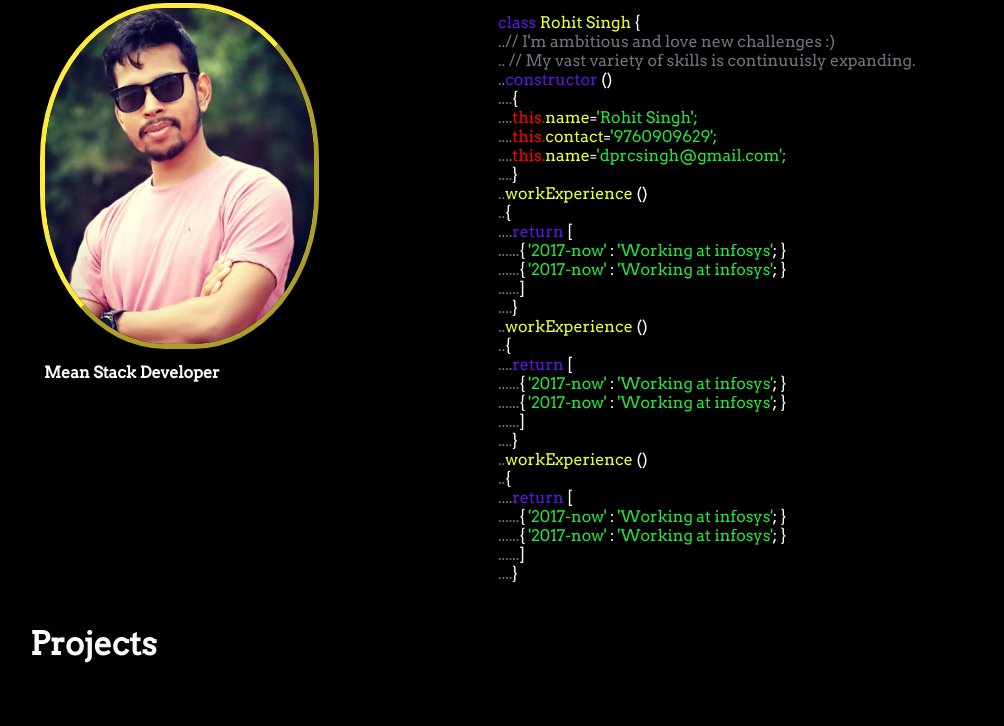
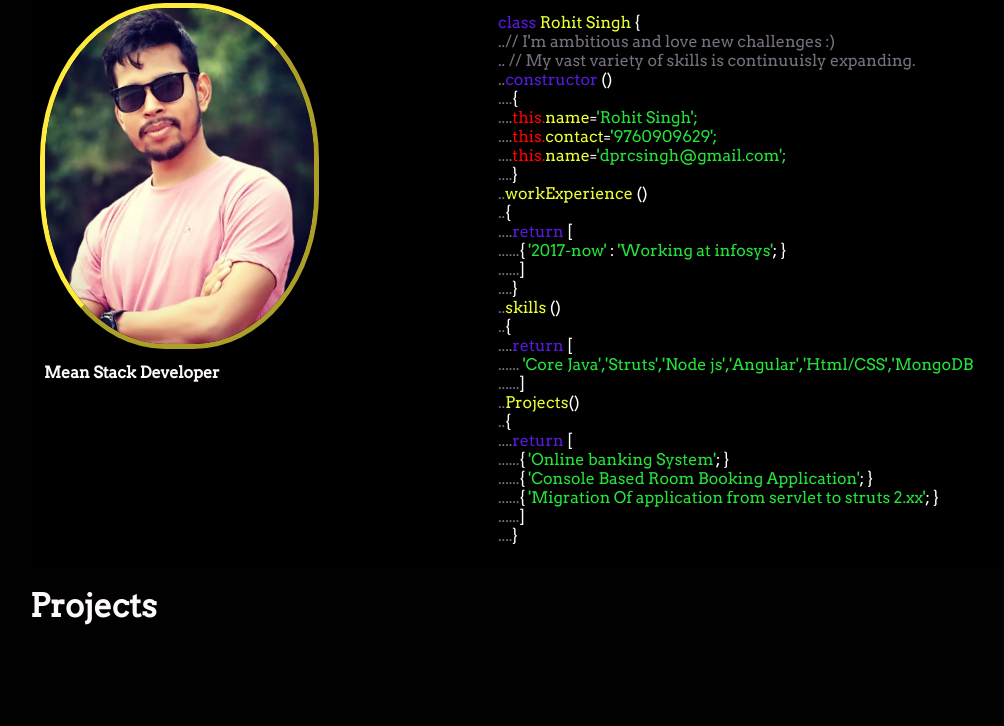
Before and after one commit to dprcsingh/WebProject, a plain HTML site: page index.html in a window 1280 px wide. Shown: the part 807-1533 px from the top of the page, without its empty margins (93-1097 px from the left). Drawn offline with Linux system fonts and the light colour scheme.

Commit message:
portfolio.V1

```diff
--- a/index.html
+++ b/index.html
@@ -5,6 +5,7 @@
          <link rel="stylesheet" type="text/css" href="abc.css">
         <link rel="stylesheet" type="text/css" href="responsive.css">
         <link rel="stylesheet" href="https://use.fontawesome.com/releases/v5.6.3/css/all.css" integrity="sha384-UHRtZLI+pbxtHCWp1t77Bi1L4ZtiqrqD80Kn4Z8NTSRyMA2Fd33n5dQ8lWUE00s/" crossorigin="anonymous">
+
     </head>
     <body>
         <div class="container">
@@ -60,7 +61,7 @@
 
                 <div class="landingContent">
                 <h2>I am Rohit <span class="yello">Singh</span></h2>
-                <h3>I <span>design</span> and <span>develope</span>   <span class="anim-text"></span></h3>
+                <h3>I <span>design</span> and <span>develop&nbsp;</span><span class="anim-text"></span></h3>
 
 
                 </div>
@@ -88,31 +89,28 @@
       <div class="method"><span class="dot">....</span>return <span class="braces">[</span></div>
       <div class="braces"><span class="dot">......</span>{
           <span class="string">'2017-now' <span class="braces">:</span> 'Working at infosys'<span class="braces">; }</span></span></div>
-      <div class="braces"><span class="dot">......</span>{
-          <span class="string">'2017-now' <span class="braces">:</span> 'Working at infosys'<span class="braces">; }</span></span></div>
+
         <div class="braces"><span class="dot">......</span>]</div>
         <div class="braces"><span class="dot">....</span>}</div>
 
           <!--Skills-->
-          <div class="propname"><span class="dot">..</span>workExperience <span class="braces">()</span> </div>
+          <div class="propname"><span class="dot">..</span>skills <span class="braces">()</span> </div>
+      <div class="braces"><span class="dot">..</span><span class="braces">{</span></div>
+      <div class="method"><span class="dot">....</span>return <span class="braces">[</span></div>
+        <span class="dot">......</span>
+          <span class="string"> 'Core Java','Struts','Node js','Angular','Html/CSS','MongoDB</span>
+        <div class="braces"><span class="dot">......</span>]</div>
+
+          <!--Project -->
+          <div class="propname"><span class="dot">..</span>Projects<span class="braces">()</span> </div>
       <div class="braces"><span class="dot">..</span><span class="braces">{</span></div>
       <div class="method"><span class="dot">....</span>return <span class="braces">[</span></div>
       <div class="braces"><span class="dot">......</span>{
-          <span class="string">'2017-now' <span class="braces">:</span> 'Working at infosys'<span class="braces">; }</span></span></div>
+          <span class="string">'Online banking System'<span class="braces">; }</span></span></div>
       <div class="braces"><span class="dot">......</span>{
-          <span class="string">'2017-now' <span class="braces">:</span> 'Working at infosys'<span class="braces">; }</span></span></div>
-        <div class="braces"><span class="dot">......</span>]</div>
-        <div class="braces"><span class="dot">....</span>}</div>
-
-
-          <!--Education -->
-          <div class="propname"><span class="dot">..</span>workExperience <span class="braces">()</span> </div>
-      <div class="braces"><span class="dot">..</span><span class="braces">{</span></div>
-      <div class="method"><span class="dot">....</span>return <span class="braces">[</span></div>
-      <div class="braces"><span class="dot">......</span>{
-          <span class="string">'2017-now' <span class="braces">:</span> 'Working at infosys'<span class="braces">; }</span></span></div>
-      <div class="braces"><span class="dot">......</span>{
-          <span class="string">'2017-now' <span class="braces">:</span> 'Working at infosys'<span class="braces">; }</span></span></div>
+          <span class="string">'Console Based Room Booking Application'<span class="braces">; }</span></span></div>
+        <div class="braces"><span class="dot">......</span>{
+          <span class="string">'Migration Of application from servlet to struts 2.xx'<span class="braces">; }</span></span></div>
         <div class="braces"><span class="dot">......</span>]</div>
         <div class="braces"><span class="dot">....</span>}</div>
                     </div>
```
